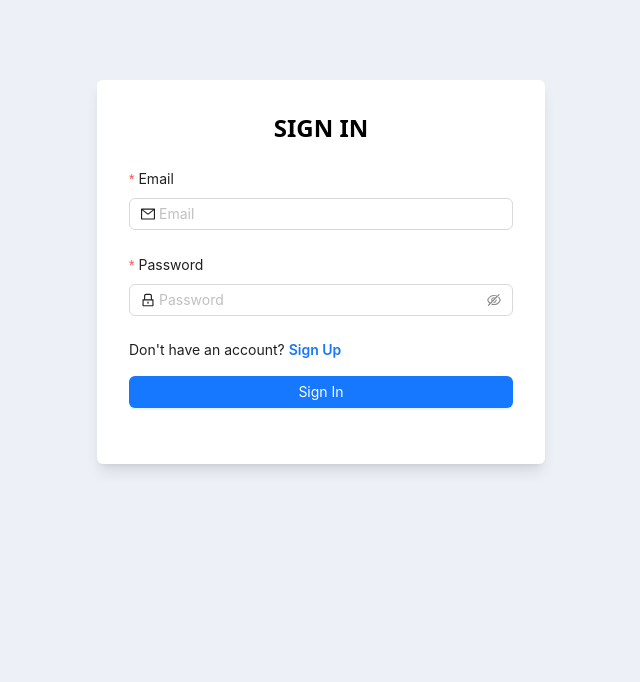
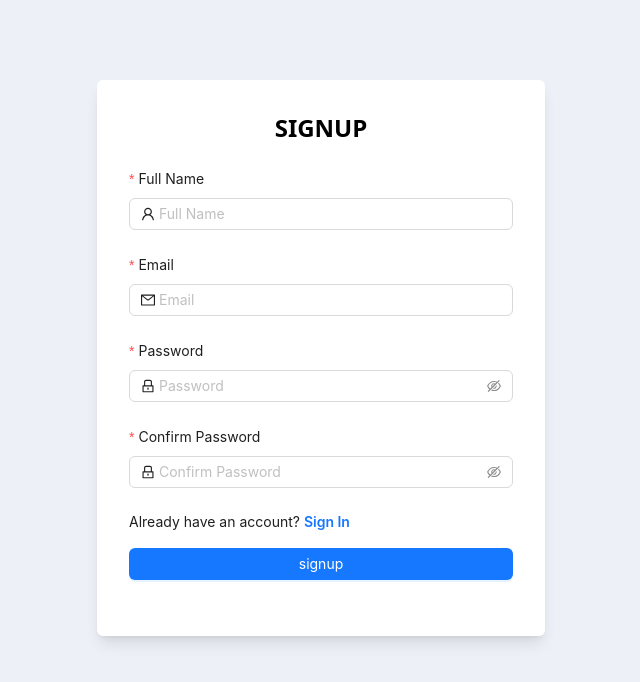
Before and after one commit to codewithshabbir/Note-App-MERN, a React (Vite) app in the folder frontend/: page /signin in a window 1280 px wide. Shown: the top 682 px of the page, without its empty margins (319-959 px from the left). Built offline with nearby package versions, Linux system fonts and the light colour scheme.

Commit message:
auth routes fixed

```diff
--- a/frontend/src/App.jsx
+++ b/frontend/src/App.jsx
@@ -11,8 +11,8 @@ function App() {
         <Route element={<MainLayout />}>
           <Route path="/" element={<Home />} />
         </Route>
-        <Route path="/signup" element={<Auth mode="Sign Up" />} />
-        <Route path="/signin" element={<Auth mode="Sign In" />} />
+        <Route path="/signup" element={<Auth mode="signup" />} />
+        <Route path="/signin" element={<Auth mode="signin" />} />
       </Routes>
     </BrowserRouter>
   );
--- a/frontend/src/pages/Auth/Auth.jsx
+++ b/frontend/src/pages/Auth/Auth.jsx
@@ -13,7 +13,7 @@ import axios from "axios";
 const apiUrl = import.meta.env.VITE_API_URL;
 
 const Auth = ({ mode }) => {
-  const formState = mode == "Sign Up" ? "Sign Up" : "Sign In";
+  const formState = mode == "signin" ? "signup" : "signin";
   const [isLoading, setLoading] = useState(false);
   const [form] = Form.useForm();
   const [error, setError] = useState("")
@@ -22,7 +22,7 @@ const Auth = ({ mode }) => {
   const navigate = useNavigate();
 
   const onFinish = async (value) => {
-    if (formState == "Sign Up") {
+    if (formState == "signup") {
       try {
         const res = await axios.post(`${apiUrl}/auth/signup`,
           {username: value.fullname, email: value.email, password: value.password},
@@ -41,7 +41,7 @@ const Auth = ({ mode }) => {
         setError(error.message)
       }
       form.resetFields();
-    } else if (formState == "Sign In") {
+    } else if (formState == "signin") {
       try {
         dispatch(signInStart());
         const res = await axios.post(
@@ -75,7 +75,7 @@ const Auth = ({ mode }) => {
         layout="vertical"
         autoComplete="off"
       >
-        {formState == "Sign Up" && (
+        {formState == "signup" && (
           <Form.Item
             name="fullname"
             label="Full Name"
@@ -119,7 +119,7 @@ const Auth = ({ mode }) => {
           />
         </Form.Item>
 
-        {formState == "Sign Up" && (
+        {formState == "signup" && (
           <Form.Item
             name="confirmPassword"
             label="Confirm Password"
@@ -146,7 +146,7 @@ const Auth = ({ mode }) => {
         )}
 
         <div className="text-sm flex pb-4 gap-2">
-          {formState === "Sign Up" ? (
+          {formState === "signup" ? (
             <p className="text-sm">
               Already have an account?{" "}
               <NavLink
```
